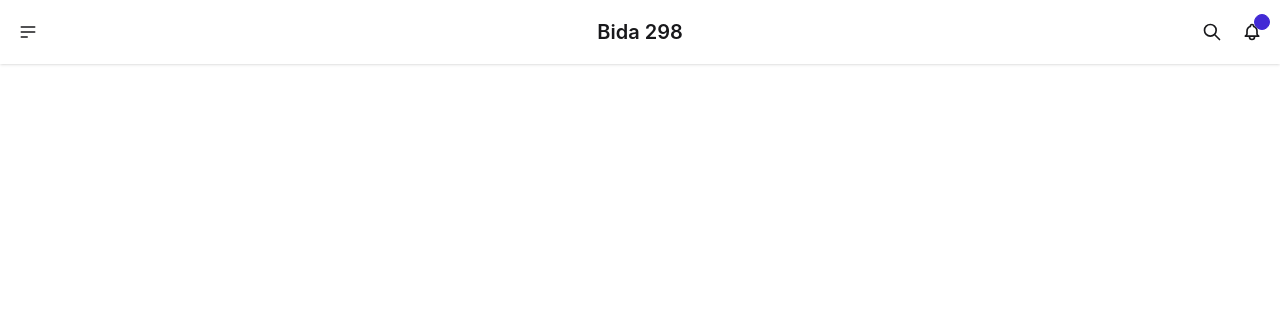
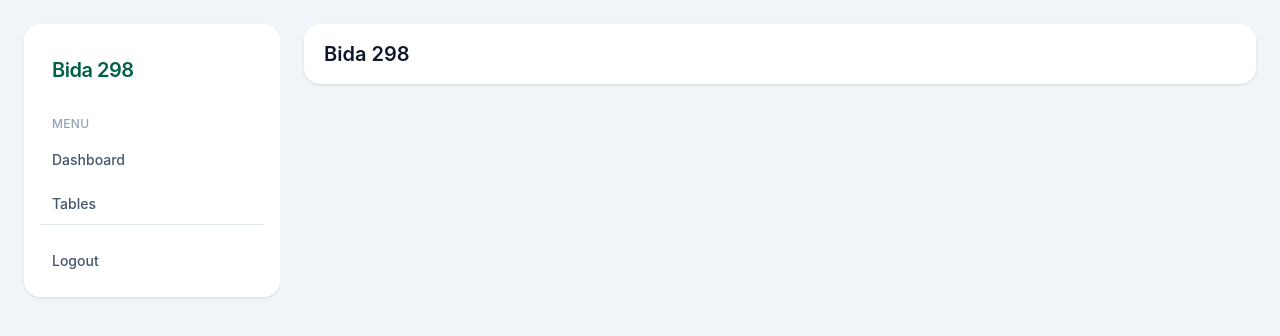
Before and after one commit to polarbear0701/billiard_web, a React (Vite) app: page / in a window 1280 px wide. Shown: the top 336 px of the page. Built offline with nearby package versions, Linux system fonts and the light colour scheme; no server answers; sample sign-in values are in the browser's storage.

Commit message:
update pagelayout and table's design

```diff
--- a/src/components/PageLayout.tsx
+++ b/src/components/PageLayout.tsx
@@ -1,68 +1,103 @@
-import { Outlet, useNavigate } from "react-router-dom";
-import { logout } from "../services/auth";
+import { NavLink, Outlet, useLocation, useNavigate } from "react-router-dom"
+import { logout } from "../services/auth"
+
+const navItems = [
+    { label: "Dashboard", to: "/dashboard", title: "Dashboard", subtitle: "Overview of your store" },
+    { label: "Tables", to: "/table", title: "Tables", subtitle: "Manage tables and sessions" },
+]
 
 export default function PageLayout() {
     const navigate = useNavigate()
+    const { pathname } = useLocation()
+    const current = navItems.find((item) => pathname.startsWith(item.to))
+
     const handleLogout = () => {
         logout()
-        navigate("/login", {replace: true})
+        navigate("/login", { replace: true })
+    }
+
+    const closeDrawer = () => {
+        const toggle = document.getElementById("nav-drawer") as HTMLInputElement | null
+        if (toggle) toggle.checked = false
     }
 
     return (
-        <div className="min-h-screen">
-            <div className="navbar bg-base-100 shadow-sm">
-                <div className="navbar-start">
-                    <div className="dropdown">
-                    <div tabIndex={0} role="button" className="btn btn-ghost btn-circle">
-                        <svg aria-label="Menu" xmlns="http://www.w3.org/2000/svg" className="h-5 w-5" fill="none" viewBox="0 0 24 24" stroke="currentColor"> <path strokeLinecap="round" strokeLinejoin="round" strokeWidth="2" d="M4 6h16M4 12h16M4 18h7" /> </svg>
+        <div className="drawer min-h-screen bg-slate-100 lg:drawer-open">
+            <input id="nav-drawer" type="checkbox" className="drawer-toggle" />
+
+            <div className="drawer-content flex min-w-0 flex-col gap-4 p-4 lg:p-6">
+                <header className="flex items-center gap-3 rounded-2xl bg-white px-5 py-4 shadow-sm">
+                    <label
+                        htmlFor="nav-drawer"
+                        aria-label="Open menu"
+                        className="btn btn-ghost btn-square btn-sm lg:hidden"
+                    >
+                        <svg
+                            xmlns="http://www.w3.org/2000/svg"
+                            className="h-5 w-5"
+                            fill="none"
+                            viewBox="0 0 24 24"
+                            stroke="currentColor"
+                        >
+                            <path strokeLinecap="round" strokeLinejoin="round" strokeWidth="2" d="M4 6h16M4 12h16M4 18h16" />
+                        </svg>
+                    </label>
+
+                    <div>
+                        <h1 className="text-xl font-semibold text-slate-900">
+                            {current?.title ?? "Bida 298"}
+                        </h1>
+                        <p className="text-sm text-slate-500">{current?.subtitle}</p>
                     </div>
-                    <ul
-                        tabIndex={-1}
-                        className="menu menu-lg dropdown-content bg-base-100 rounded-box z-1 mt-3 w-52 p-2 shadow">
-                        <li>
-                            <button type="button" onClick={() => navigate("/table")}>
-                                Table
-                            </button>
-                        </li>
-                        <li>
-                            <button type="button" onClick={() => navigate("/dashboard")}>
-                                Dashboard
-                            </button>
-                        </li>
-                        <li>
-                            <button type="button" onClick={() => {}}>
-                                Stock
-                            </button>
-                        </li>
-                        <li>
-                            <button
-                                type="button"
-                                onClick={handleLogout}
+                </header>
 
-                            >Logout</button>
-                        </li>
-                    </ul>
+                <main className="min-w-0 flex-1">
+                    <Outlet />
+                </main>
+            </div>
+
+            <div className="drawer-side z-40">
+                <label htmlFor="nav-drawer" aria-label="Close menu" className="drawer-overlay" />
+
+                <aside className="flex min-h-full w-64 flex-col bg-white p-4 lg:m-6 lg:mr-0 lg:min-h-0 lg:rounded-2xl lg:shadow-sm">
+                    <div className="px-3 py-4 text-xl font-semibold tracking-tight text-emerald-800">
+                        Bida 298
                     </div>
-                </div>
-                <div className="navbar-center">
-                    <a className="btn btn-ghost text-xl">Bida 298</a>
-                </div>
-                <div className="navbar-end">
-                    <button className="btn btn-ghost btn-circle">
-                    <svg aria-label="Search" xmlns="http://www.w3.org/2000/svg" className="h-5 w-5" fill="none" viewBox="0 0 24 24" stroke="currentColor"> <path strokeLinecap="round" strokeLinejoin="round" strokeWidth="2" d="M21 21l-6-6m2-5a7 7 0 11-14 0 7 7 0 0114 0z" /> </svg>
-                    </button>
-                    <button className="btn btn-ghost btn-circle">
-                    <div className="indicator">
-                        <svg aria-label="Notifications" xmlns="http://www.w3.org/2000/svg" className="h-5 w-5" fill="none" viewBox="0 0 24 24" stroke="currentColor"> <path strokeLinecap="round" strokeLinejoin="round" strokeWidth="2" d="M15 17h5l-1.405-1.405A2.032 2.032 0 0118 14.158V11a6.002 6.002 0 00-4-5.659V5a2 2 0 10-4 0v.341C7.67 6.165 6 8.388 6 11v3.159c0 .538-.214 1.055-.595 1.436L4 17h5m6 0v1a3 3 0 11-6 0v-1m6 0H9" /> </svg>
-                        <span className="badge badge-xs badge-primary indicator-item"></span>
+
+                    <p className="mt-4 px-3 text-xs font-medium uppercase tracking-wide text-slate-400">
+                        Menu
+                    </p>
+
+                    <nav className="mt-2 flex flex-col gap-1">
+                        {navItems.map((item) => (
+                            <NavLink
+                                key={item.to}
+                                to={item.to}
+                                onClick={closeDrawer}
+                                className={({ isActive }) =>
+                                    `rounded-xl px-3 py-2.5 text-sm font-medium transition ${
+                                        isActive
+                                            ? "bg-emerald-700 text-white"
+                                            : "text-slate-600 hover:bg-slate-100"
+                                    }`
+                                }
+                            >
+                                {item.label}
+                            </NavLink>
+                        ))}
+                    </nav>
+
+                    <div className="mt-auto border-t border-slate-200 pt-4">
+                        <button
+                            type="button"
+                            onClick={handleLogout}
+                            className="w-full rounded-xl px-3 py-2.5 text-left text-sm font-medium text-slate-600 transition hover:bg-slate-100"
+                        >
+                            Logout
+                        </button>
                     </div>
-                    </button>
-                </div>
+                </aside>
             </div>
-            <main>
-                <Outlet></Outlet>
-            </main>
         </div>
-
     )
 }
--- a/src/components/TableCard.tsx
+++ b/src/components/TableCard.tsx
@@ -1,4 +1,4 @@
-import { type Table, type TableStatus } from "../services/table"
+import { formatTableCode, type Table, type TableStatus } from "../services/table"
 
 interface TableCardProps {
     tableObject: Table
@@ -33,34 +33,29 @@ export default function TableCard({
         <button
             type="button"
             onClick={onClick}
-            className="flex aspect-[1.55] w-full max-w-sm flex-col rounded-2xl bg-white p-5 text-left shadow-sm transition hover:shadow-md"
+            className="flex w-full flex-col gap-6 rounded-2xl bg-white p-5 text-left shadow-sm transition hover:shadow-md"
         >
-            <div className="flex items-start justify-between gap-4">
-                <div className="flex h-12 w-16 items-center justify-center rounded-xl bg-orange-50 text-2xl">
-                    🎱
-                </div>
-
-                <span className={`rounded-full px-3 py-1 text-sm font-medium ${statusStyle}`}>
-                    {tableObject.tableStatus}
-                </span>
-            </div>
-
-            <div className="mt-auto flex items-end justify-between gap-4">
-                <div>
-                    <h2 className="text-lg font-semibold">
-                        {tableObject.tableCode}
+            <div className="flex items-start justify-between gap-3">
+                <div className="min-w-0">
+                    <h2 className="truncate text-lg font-semibold text-slate-900">
+                        {formatTableCode(tableObject.tableCode)}
                     </h2>
 
-                    <p className="mt-1 text-sm text-gray-500">
+                    <p className="mt-1 text-sm text-slate-500">
                         {tableTypeLabels[tableObject.tableType] ??
                             tableObject.tableType}
                     </p>
                 </div>
 
-                <p className="text-lg font-semibold text-orange-700">
-                    {formattedPrice}
-                </p>
+                <span className={`shrink-0 rounded-full px-3 py-1 text-xs font-medium ${statusStyle}`}>
+                    {tableObject.tableStatus}
+                </span>
             </div>
+
+            <p className="text-lg font-semibold text-amber-600">
+                {formattedPrice}
+                <span className="text-sm font-normal text-slate-400"> / hour</span>
+            </p>
         </button>
     )
 }
--- a/src/pages/Tables.tsx
+++ b/src/pages/Tables.tsx
@@ -1,6 +1,6 @@
 import { useEffect, useState } from "react"
 import { TableCard } from "../components"
-import { getAllTables, type Table, type TableStatus } from "../services/table"
+import { formatTableCode, getAllTables, type Table, type TableStatus } from "../services/table"
 import { getErrorMessage } from "../services/http"
 
 const statusStyles: Record<TableStatus, string> = {
@@ -58,8 +58,8 @@ export default function Tables() {
     }
 
     return (
-        <div className="p-6">
-            <div className="grid grid-cols-1 gap-6 sm:grid-cols-2 lg:grid-cols-3 xl:grid-cols-4">
+        <div>
+            <div className="grid grid-cols-2 gap-4 lg:grid-cols-3 xl:grid-cols-4 2xl:grid-cols-5">
                 {tables.map((table) => (
                     <TableCard
                         key={table.tableCode}
@@ -93,13 +93,9 @@ export default function Tables() {
                             </h3>
 
                             <div className="mt-3 flex items-center gap-4 rounded-2xl bg-slate-50 p-4">
-                                <div className="flex h-14 w-14 shrink-0 items-center justify-center rounded-xl bg-emerald-100 text-3xl">
-                                    🎱
-                                </div>
-
                                 <div className="min-w-0 flex-1">
                                     <p className="truncate text-lg font-semibold text-slate-900">
-                                        {selectedTable.tableCode}
+                                        {formatTableCode(selectedTable.tableCode)}
                                     </p>
                                     <p className="text-sm text-slate-500">
                                         {tableTypeLabels[selectedTable.tableType] ??
--- a/src/services/table.ts
+++ b/src/services/table.ts
@@ -16,3 +16,9 @@ export async function getAllTables(): Promise<Table[]> {
 
     return res.data.data
 }
+
+// "TBL0007" -> "Table 7"; falls back to the raw code if it doesn't match.
+export function formatTableCode(code: string): string {
+    const match = /^TBL0*(\d+)$/i.exec(code)
+    return match ? `Table ${match[1]}` : code
+}
```
